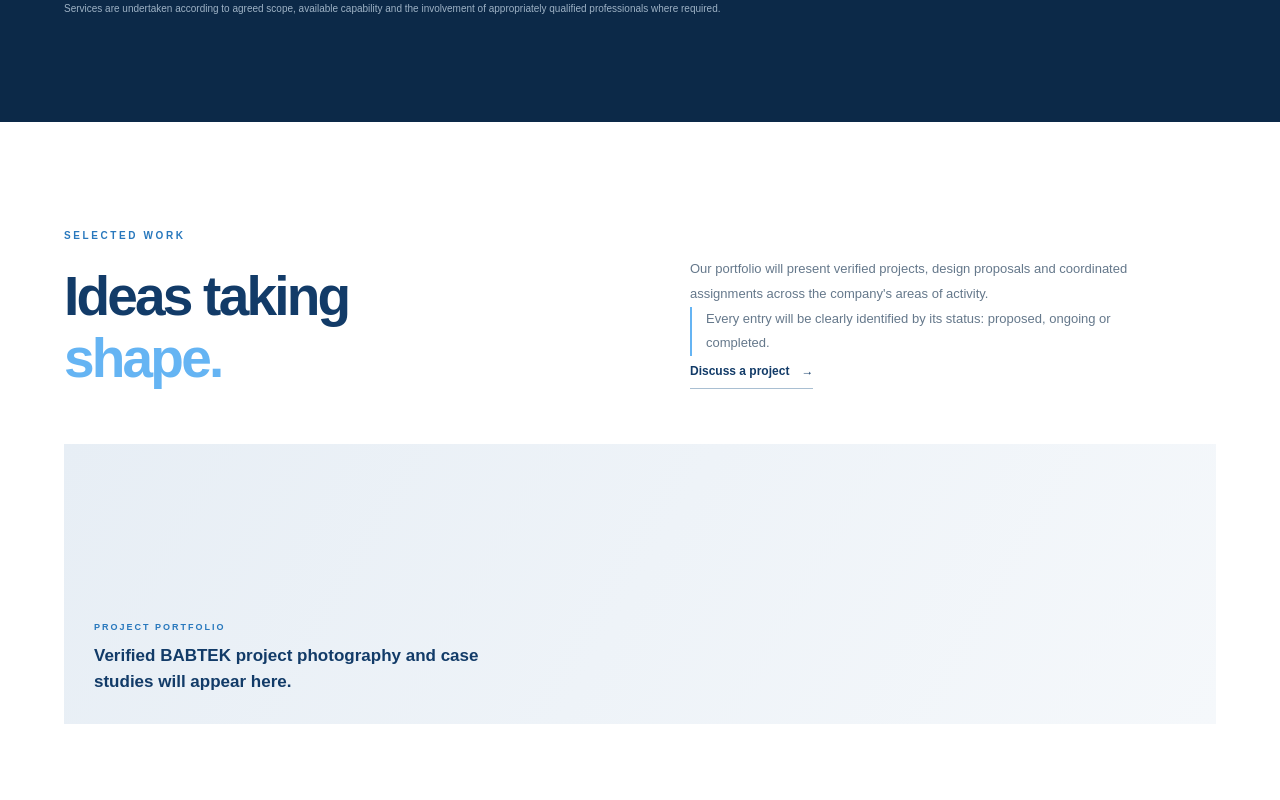
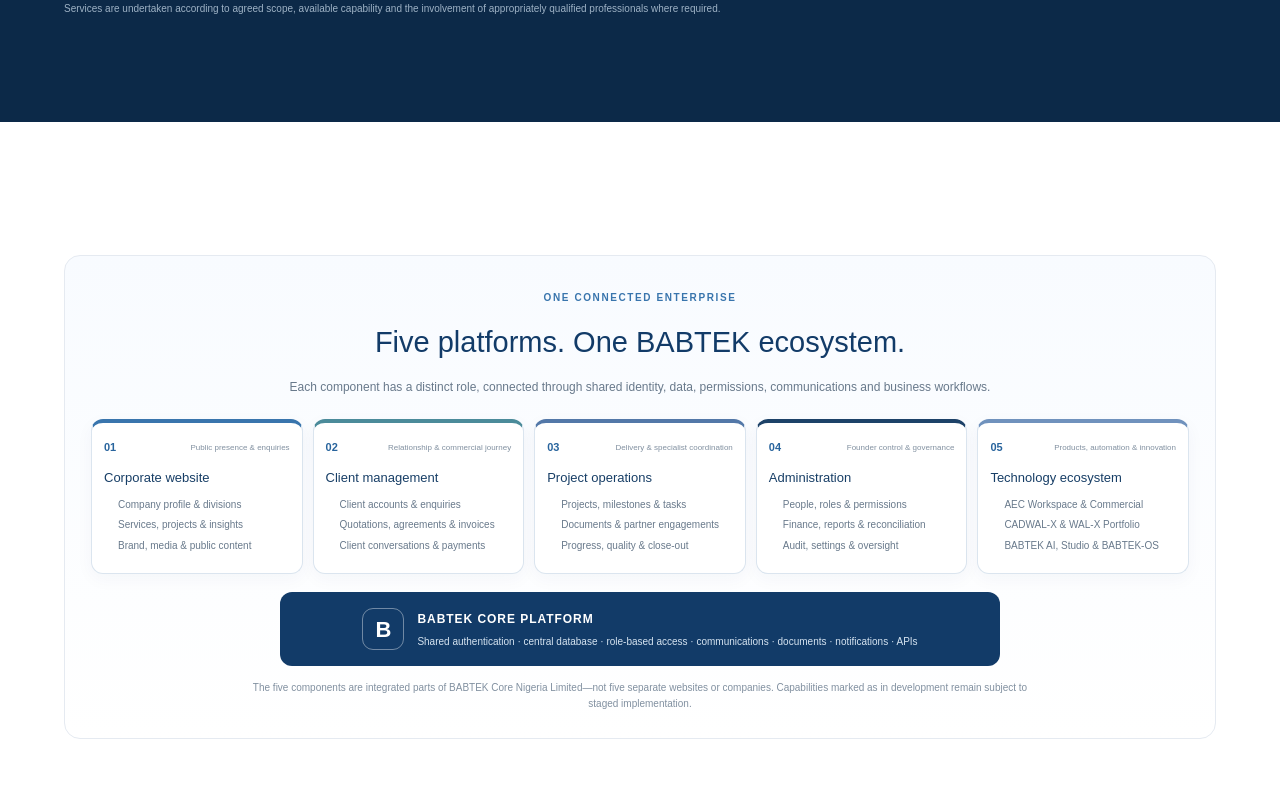
Before and after one commit to babtekcorenigerialimited-cpu/babtek-core-website, a Next.js app: page / in a window 1280 px wide. Shown: the part 2320-3120 px from the top of the page. Built offline with nearby package versions, Linux system fonts and the light colour scheme; no server answers; the database is empty.

Commit message:
Add five-platform architecture preview to corporate homepage

```diff
--- a/app/page.tsx
+++ b/app/page.tsx
@@ -1,3 +1,5 @@
+import {FivePlatformArchitecture} from "@/components/admin/five-platform-architecture";
+
 const divisions = [
   { slug: "design-construction", number: "01", name: "Design & Construction", detail: "Architecture, engineering coordination, construction and project delivery.", group: "BUILT ENVIRONMENT" },
   { slug: "interiors", number: "02", name: "Interiors", detail: "Interior architecture, space planning, furniture and finishing solutions.", group: "BUILT ENVIRONMENT" },
@@ -67,6 +69,8 @@ export default function HomePage() {
         </div>
       </section>
 
+      <section className="section-space" id="platform"><div className="container"><FivePlatformArchitecture /><div className="detail-cta"><div><p className="eyebrow eyebrow-light">ONE CONNECTED ENTERPRISE</p><h2>Explore the BABTEK platform.</h2><p>See how our five integrated systems connect the public company experience, client relationships, project delivery, administration and technology development.</p></div><a className="button" href="/platform">Explore platform architecture ↗</a></div></div></section>
+
       <section className="projects-section section-space" id="projects">
         <div className="container project-grid">
           <div><p className="eyebrow">SELECTED WORK</p><h2 className="section-heading">Ideas taking<br /><span>shape.</span></h2></div>
```
